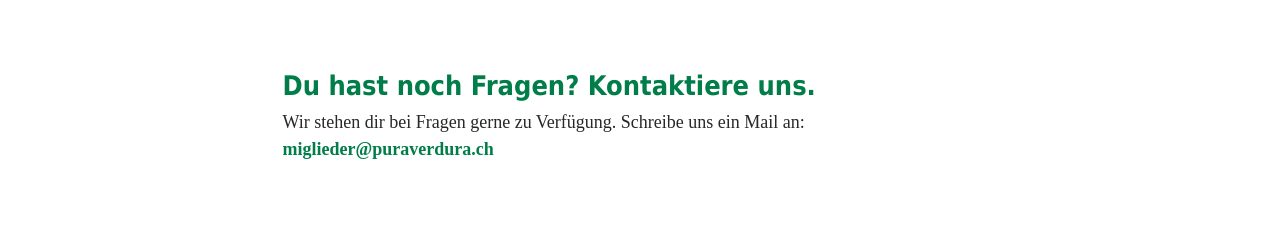
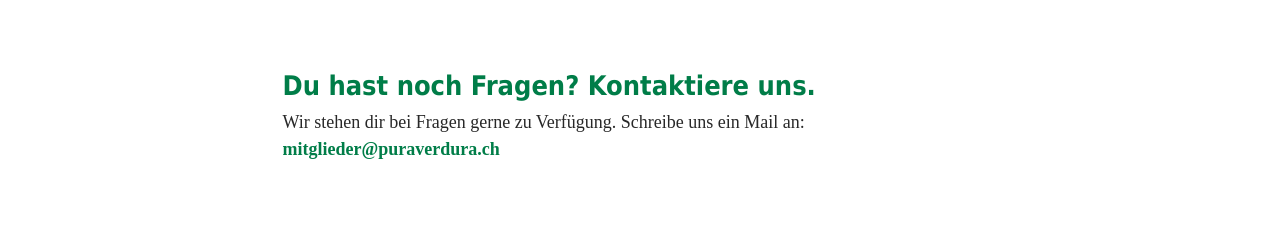
Before and after one commit to puraverdura/website, a SvelteKit app: page /wie-du-mitmachen-kannst in a window 1280 px wide. Shown: the part 1820-2049 px from the top of the page. Built offline with nearby package versions, Linux system fonts and the light colour scheme.

Commit message:
Update email address

```diff
--- a/src/routes/wie-du-mitmachen-kannst/+page.svelte
+++ b/src/routes/wie-du-mitmachen-kannst/+page.svelte
@@ -88,8 +88,8 @@
 			<h2>Du hast noch Fragen? Kontaktiere uns.</h2>
 			<p>
 				Wir stehen dir bei Fragen gerne zu Verfügung. Schreibe uns ein
-				Mail an: <a href="mailto:miglieder@puraverdura.ch"
-					>miglieder@puraverdura.ch</a
+				Mail an: <a href="mailto:mitglieder@puraverdura.ch"
+					>mitglieder@puraverdura.ch</a
 				>
 			</p>
 	</div>
```
